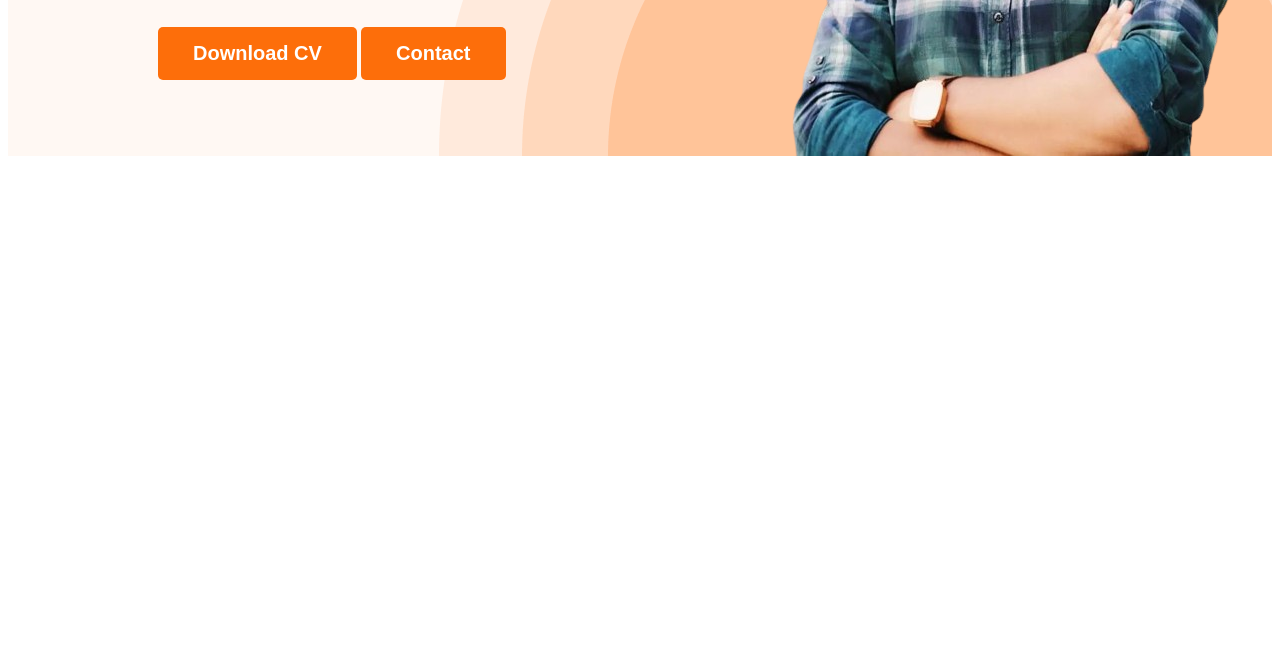
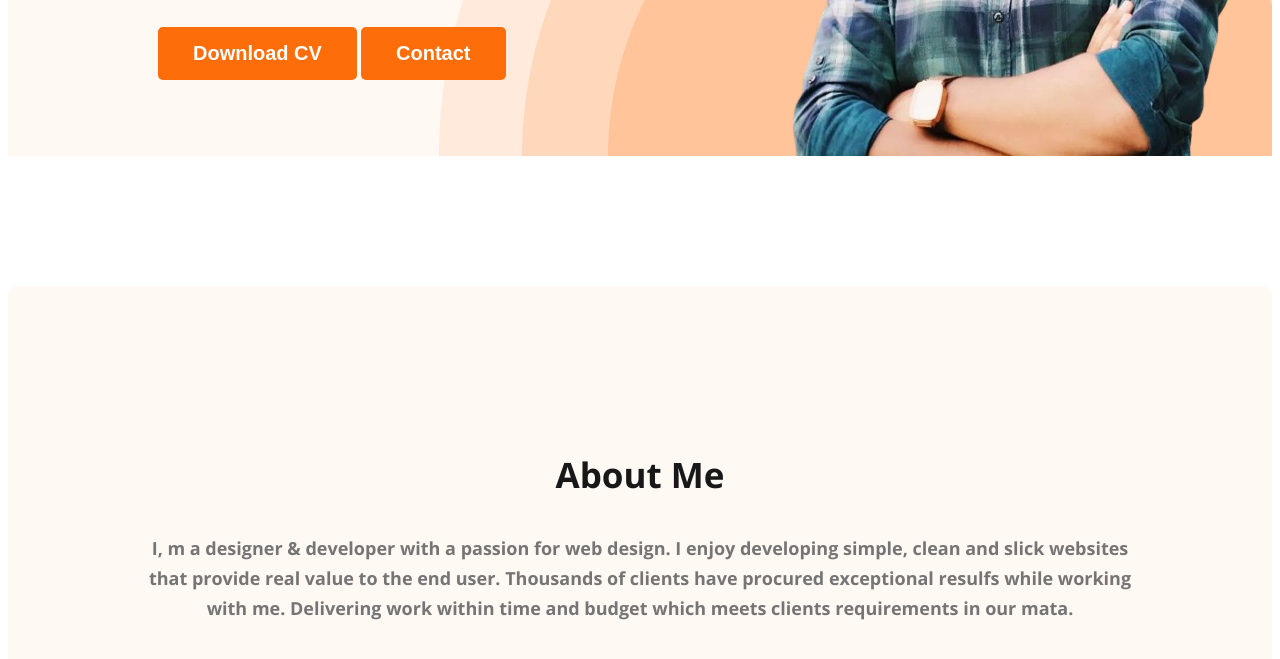
Before and after one commit to Ahmedturaj/web-developer-portfolio, a plain HTML site: page index.html in a window 1280 px wide. Shown: the part 533-1192 px from the top of the page. Before the commit the page ends 800 px from the top, so only its background shows below. Drawn offline with nearby package versions, Linux system fonts and the light colour scheme.

Commit message:
added about section

```diff
--- a/index.html
+++ b/index.html
@@ -28,16 +28,23 @@
             <div class="banner-content">
                 <h3 class="bnner-greeting">Hi, I am</h3>
                 <h1 class="person-name">Shekh Toukir Ahmed</h1>
-                <p class="banner-statement">Shot what able cold new see hold.Friendly as an betrayed formerly he. Morning because as to society
+                <p class="banner-statement">Shot what able cold new see hold.Friendly as an betrayed formerly he.
+                    Morning because as to society
                     behaved moments.</p>
-                    <button class="btn-primary">Download CV</button>
-                    <button class="btn-primary">Contact</button>
+                <button class="btn-primary">Download CV</button>
+                <button class="btn-primary">Contact</button>
             </div>
             <img class="profile-pic" src="./images/turaj-removebg-preview.png" alt="">
         </div>
     </header>
     <main>
-
+        <section class="about">
+            <h3 class="section-title">About Me</h3>
+            <p class="section-describtion">I, m a designer & developer with a passion for web design. I enjoy developing
+                simple, clean and slick websites that provide real value to the end user. Thousands of clients have
+                procured exceptional resulfs while working with me. Delivering work within time and budget which meets
+                clients requirements in our mata.</p>
+        </section>
     </main>
     <footer>
 
--- a/styleFile/portfolio.css
+++ b/styleFile/portfolio.css
@@ -17,6 +17,13 @@ body {
     font-size: 20px;
     font-weight: 700;
     padding: 15px 35px;
+}
+
+.section-title {
+    color: #181818;
+    text-align: center;
+    font-size: 35px;
+    font-weight: 700;
 }
 
 /*  */
@@ -69,9 +76,10 @@ nav a {
     justify-content: space-between;
 }
 
-.banner-content{
+.banner-content {
     max-width: 500px;
 }
+
 .banner .profile-pic {
     width: 500px;
 }
@@ -81,16 +89,36 @@ nav a {
     font-size: 45px;
     margin-bottom: 0;
 }
-.person-name{
+
+.person-name {
     font-size: 45px;
     font-weight: 700;
-    color:#181818;
+    color: #181818;
     margin-top: 5px;
     margin-bottom: 0;
 }
-.banner-statement{
+
+.banner-statement {
     margin-top: 20px;
     font-size: 18px;
-    color:#474747 ;
+    color: #474747;
     margin-bottom: 30px;
 }
+
+/* main section style */
+
+/* about section style */
+.about {
+    background: #FFF8F3;
+    border-radius: 10px;
+    padding: 130px;
+    margin: 130px 0;
+}
+
+.section-describtion {
+    color: #757575;
+    text-align: center;
+    font-size: 18px;
+    font-weight: 400;
+    line-height: 30px;
+}
```
